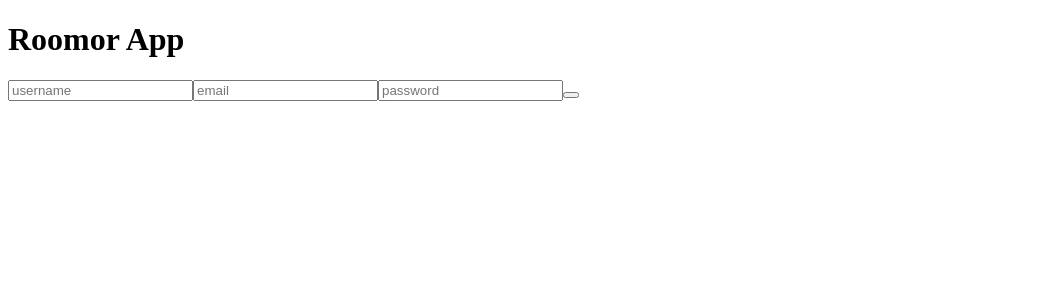
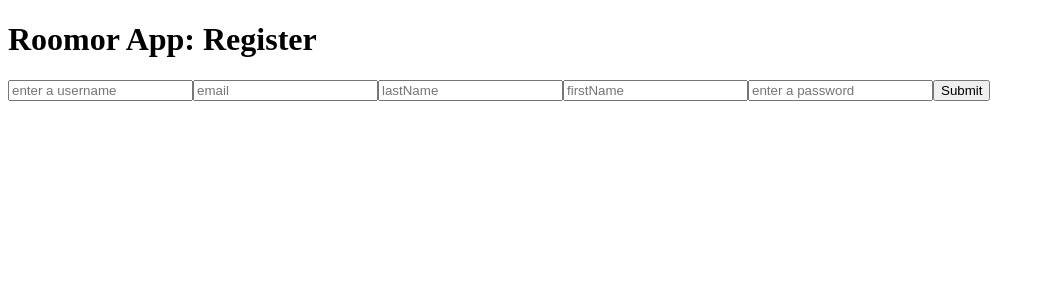
Before and after one commit to FreeCodeCampNorthridge/Roomor, a React (Create React App) app in the folder client/: page / in a window 1280 px wide. Shown: the top 300 px of the page, without its empty margins (0-1045 px from the left). Built offline with nearby package versions, Linux system fonts and the light colour scheme; the HTML template or start-up script is replaced by a standard one.

Commit message:
add client register

```diff
--- a/client/src/App.js
+++ b/client/src/App.js
@@ -1,38 +1,40 @@
 import React, { Component } from 'react';
-import axios from 'axios';
+import SignUp from './pages/SignUp';
+// import axios from 'axios';
 
 class App extends Component {
-  // empty state
-  state = {};
-  // on submit
-  handleSubmit = () => {
-    // post state to login route
-    axios
-      .post('/api/users/login', this.state)
-      // set state with response from server
-      .then(response => {
-        this.setState({ user: response.data.user }, () =>
-          // log current state
-          console.log(this.state)
-        );
-      })
-      // throw error if something went wrong
-      .catch(err => {
-        if (err) throw err;
-      });
-  };
-  // on event
-  handleChange = (e, key) => {
-    // grab event value
-    let value = e.target.value;
-    // set state of key equal to vale and log
-    this.setState({ [key]: value }, () => console.log(this.state));
-  };
+  // // empty state
+  // state = {};
+  // // on submit
+  // handleSubmit = () => {
+  //   // post state to login route
+  //   axios
+  //     .post('/api/users/login', this.state)
+  //     // set state with response from server
+  //     .then(response => {
+  //       this.setState({ user: response.data.user }, () =>
+  //         // log current state
+  //         console.log(this.state)
+  //       );
+  //     })
+  //     // throw error if something went wrong
+  //     .catch(err => {
+  //       if (err) throw err;
+  //     });
+  // };
+  // // on event
+  // handleChange = (e, key) => {
+  //   // grab event value
+  //   let value = e.target.value;
+  //   // set state of key equal to vale and log
+  //   this.setState({ [key]: value }, () => console.log(this.state));
+  // };
 
   render() {
     return (
       <div>
-        <h1>Roomor App</h1>
+        <SignUp />
+        {/* <h1>Roomor App</h1>
         <input
           type="text"
           onChange={e => this.handleChange(e, 'username')}
@@ -48,7 +50,7 @@ class App extends Component {
           onChange={e => this.handleChange(e, 'password')}
           placeholder="password"
         />
-        <button onClick={this.handleSubmit} value="Submit" />
+        <button onClick={this.handleSubmit} value="Submit" /> */}
       </div>
     );
   }
--- /dev/null
+++ b/client/src/pages/SignUp.js
@@ -0,0 +1,61 @@
+import React, { Component } from 'react';
+import axios from 'axios';
+
+export default class SignUp extends Component {
+  state = {};
+  handleChange = (event, nameAttr) => {
+    this.setState({ [nameAttr]: event.target.value });
+  };
+
+  handleSubmit = () => {
+    axios
+      .post('/api/users/signup', this.state)
+      .then(user => {
+        this.setState({ user });
+        console.log(this.state);
+      })
+      .catch(err => {
+        if (err) throw err;
+      });
+  };
+  render() {
+    return (
+      <div>
+        <h1>Roomor App: Register</h1>
+        <input
+          type="text"
+          placeholder="enter a username"
+          name="username"
+          onChange={event => this.handleChange(event, event.target.name)}
+        />
+        <input
+          type="text"
+          onChange={event => this.handleChange(event, event.target.name)}
+          placeholder="email"
+          name="email"
+        />
+        <input
+          type="text"
+          onChange={event => this.handleChange(event, event.target.name)}
+          placeholder="lastName"
+          name="lastName"
+        />
+        <input
+          type="text"
+          onChange={event => this.handleChange(event, event.target.name)}
+          placeholder="firstName"
+          name="firstName"
+        />
+        <input
+          type="text"
+          name="password"
+          placeholder="enter a password"
+          onChange={event => this.handleChange(event, event.target.name)}
+        />
+        <button onClick={this.handleSubmit} value="submit">
+          Submit
+        </button>
+      </div>
+    );
+  }
+}
```
Also changed, not shown: 2 other files (tests, documents, lock files or other folders).
